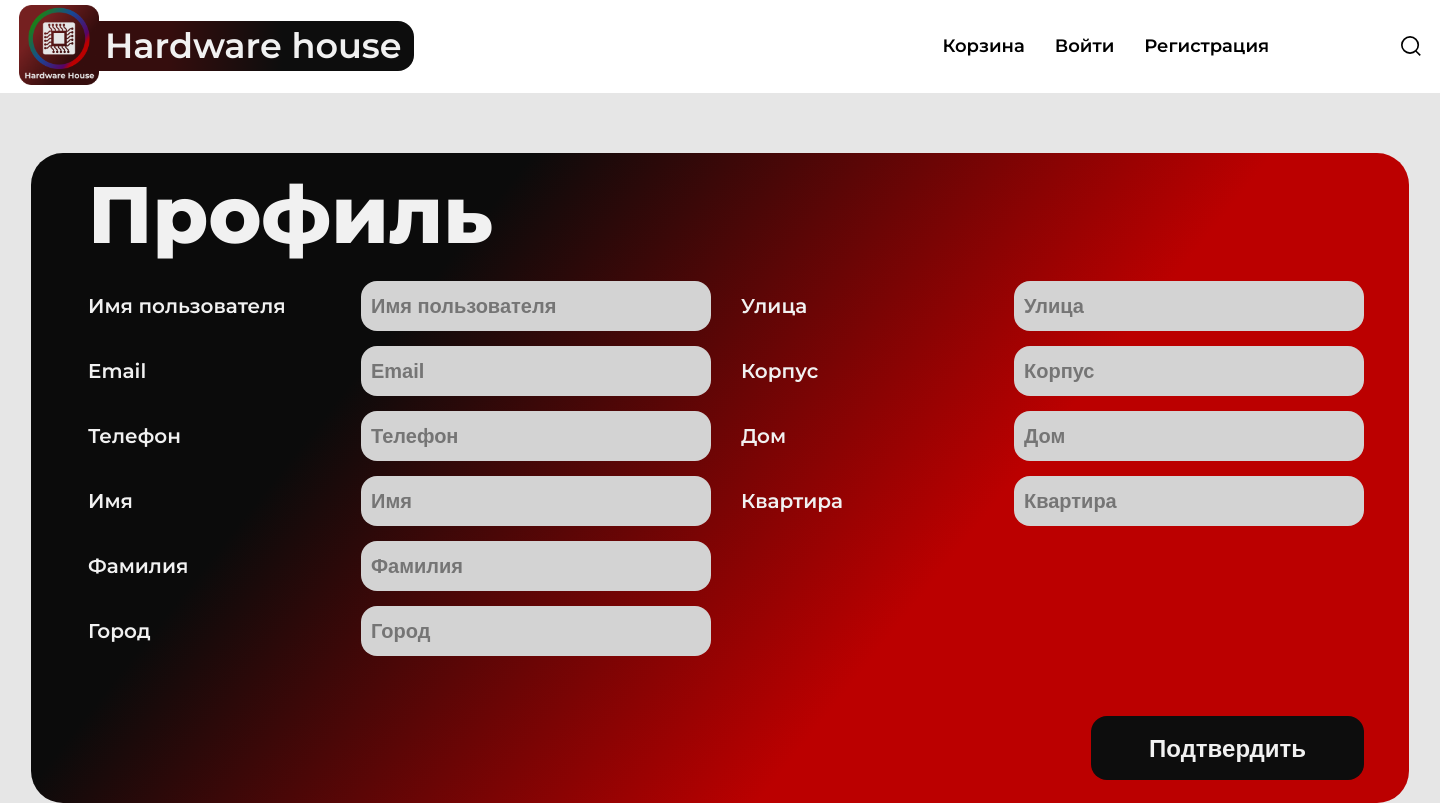
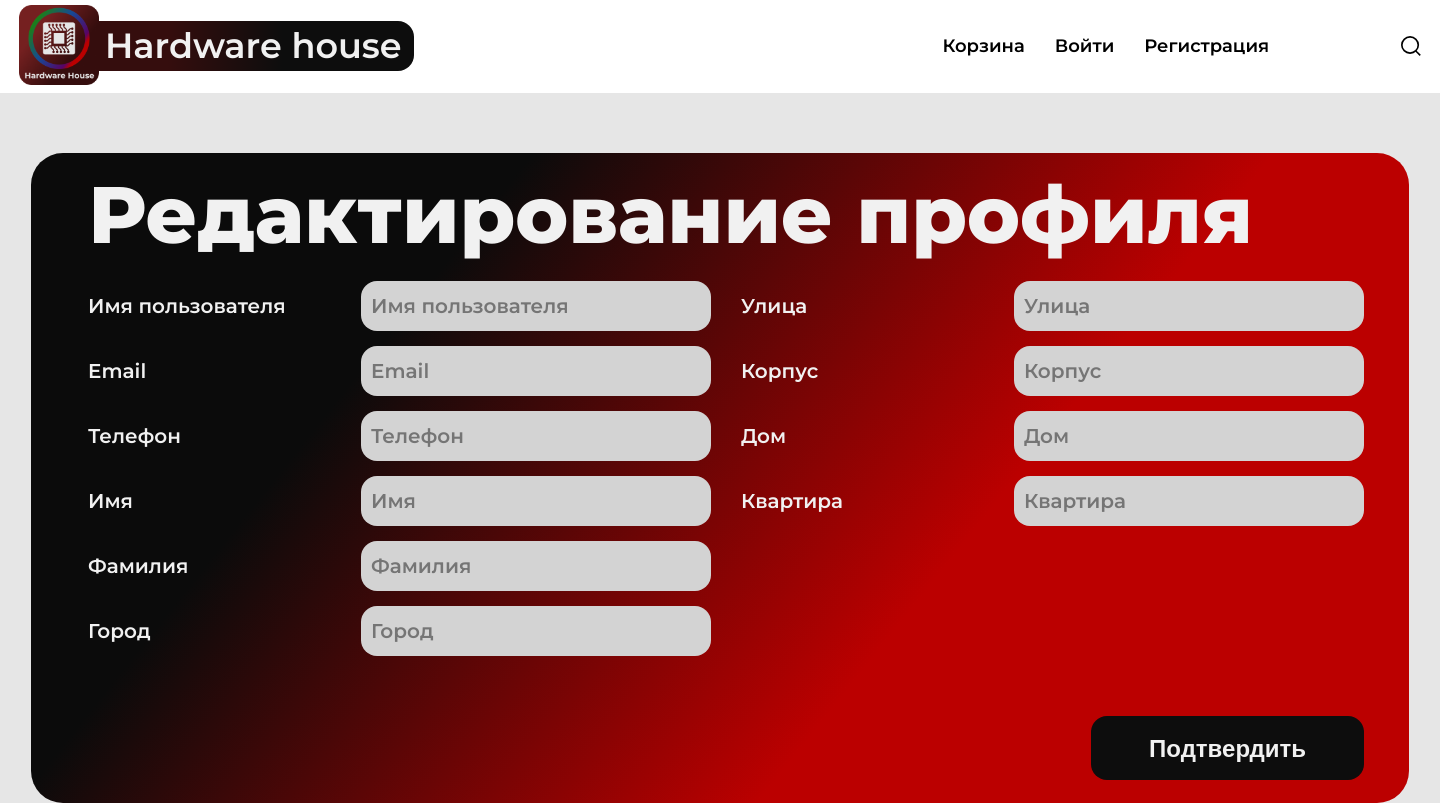
Before and after one commit to ZinchenkoEgor0205/Videostore, a Django app: page /user/account_edit/ in a window 1440 px wide; the page is wider, and only the part inside the window is pictured. Shown: the part 33-836 px from the top of that part. Run offline with Django 4.2, Linux system fonts and the light colour scheme.

Commit message:
input styles were edited

```diff
--- a/app_basket/templates/basket_detail.html
+++ b/app_basket/templates/basket_detail.html
@@ -8,7 +8,7 @@
     <meta charset="UTF-8">
     <title>Title</title>
     <link rel="stylesheet" href="{% static 'styles/reset.css' %}">
-    <link rel="stylesheet" href="{% static 'styles/common_style.css' %}">
+    <link rel="stylesheet" href="{% static 'styles/common_styles.css' %}">
     <link rel="stylesheet" href="{% static 'styles/basket_styles.css' %}">
     <link href="https://fonts.googleapis.com/css2?family=Montserrat:wght@400;600;700;800&display=swap" rel="stylesheet">
 </head>
--- a/app_basket/templates/gratitude.html
+++ b/app_basket/templates/gratitude.html
@@ -8,7 +8,7 @@
         <meta charset="UTF-8">
         <title>Gratitude</title>
         <link rel="stylesheet" href="{% static 'styles/reset.css' %}">
-        <link rel="stylesheet" href="{% static 'styles/common_style.css' %}">
+        <link rel="stylesheet" href="{% static 'styles/common_styles.css' %}">
         <link rel="stylesheet" href="{% static 'styles/gratitude_style.css' %}">
         <link href="https://fonts.googleapis.com/css2?family=Montserrat:wght@400;600;700;800&display=swap" rel="stylesheet">
     </head>
--- a/app_main/templates/main.html
+++ b/app_main/templates/main.html
@@ -9,7 +9,7 @@
     <meta charset="UTF-8">
     <title>Title</title>
     <link rel="stylesheet" href="{% static 'styles/reset.css' %}">
-    <link rel="stylesheet" href="{% static 'styles/common_style.css' %}">
+    <link rel="stylesheet" href="{% static 'styles/common_styles.css' %}">
     <link rel="stylesheet" href="{% static 'styles/main_style.css' %}">
     <link href="https://fonts.googleapis.com/css2?family=Montserrat:wght@400;600;700;800&display=swap" rel="stylesheet">
     <script src="https://ajax.googleapis.com/ajax/libs/jquery/2.1.1/jquery.min.js"></script>
--- a/app_main/templates/videocard_detail.html
+++ b/app_main/templates/videocard_detail.html
@@ -8,7 +8,7 @@
     <meta charset="UTF-8">
     <title>Title</title>
     <link rel="stylesheet" href="{% static 'styles/reset.css' %}">
-    <link rel="stylesheet" href="{% static 'styles/common_style.css' %}">
+    <link rel="stylesheet" href="{% static 'styles/common_styles.css' %}">
     <link rel="stylesheet" href="{% static 'styles/videocard_detail_style.css' %}">
     <link href="https://fonts.googleapis.com/css2?family=Montserrat:wght@400;600;700;800&display=swap" rel="stylesheet">
 </head>
--- a/app_user/static/styles/account_edit_style.css
+++ b/app_user/static/styles/account_edit_style.css
@@ -18,9 +18,8 @@
 }
 
 .account-header {
-    display: inline-block;
+    display: block;
     height: 95px;
-    width: 452px;
     font-weight: 800;
     font-size: 80px;
     line-height: 98px;
--- a/app_user/static/styles/account_styles.css
+++ b/app_user/static/styles/account_style.css
@@ -20,7 +20,7 @@
 .account-header {
     display: inline-block;
     height: 95px;
-    width: 452px;
+    width: 800px;
     font-weight: 800;
     font-size: 80px;
     line-height: 98px;
@@ -40,6 +40,7 @@
 .account-content-item {
     width: 623px;
     height: 50px;
+    margin-right: 30px;
     display: flex;
     justify-content: space-between;
     margin-bottom: 15px;
--- a/app_user/templates/account-edit.html
+++ b/app_user/templates/account-edit.html
@@ -8,7 +8,7 @@
     <meta charset="UTF-8">
     <title>Title</title>
     <link rel="stylesheet" href="{% static 'styles/reset.css' %}">
-    <link rel="stylesheet" href="{% static 'styles/common_style.css' %}">
+    <link rel="stylesheet" href="{% static 'styles/common_styles.css' %}">
     <link rel="stylesheet" href="{% static 'styles/account_edit_style.css' %}">
     <link href="https://fonts.googleapis.com/css2?family=Montserrat:wght@400;600;700;800&display=swap" rel="stylesheet">
 </head>
@@ -18,47 +18,47 @@
 <section class="account">
     <form action="" method="post" class="container account-container">
         {% csrf_token %}
-        <h1 class="account-header">Профиль</h1>
+        <h1 class="account-header">Редактирование профиля</h1>
         <div class="account-content">
             <div class="account-content-item">
                 <div class="account-content-item-left">Имя пользователя</div>
-                <input type="text" value="{{ user.username }}" name="username" class="form-input account-content-item-right" placeholder="Имя пользователя" required="" id="id_username">
+                <input type="text" value="{{ user.username }}" name="username" class="form-input account-content-item-right input-gray" placeholder="Имя пользователя" required="" id="id_username">
             </div>
             <div class="account-content-item">
                 <div class="account-content-item-left">Email</div>
-                <input type="text" value="{{ user.email }}" name="email" class="form-input account-content-item-right" placeholder="Email" required="" id="id_username">
+                <input type="text" value="{{ user.email }}" name="email" class="form-input account-content-item-right input-gray" placeholder="Email" required="" id="id_username">
             </div>
             <div class="account-content-item">
                 <div class="account-content-item-left">Телефон</div>
-                <input type="text" value="{{ user.profile.phone }}" name="phone" class="form-input account-content-item-right" placeholder="Телефон" required="" id="id_username">
+                <input type="text" value="{{ user.profile.phone }}" name="phone" class="form-input account-content-item-right input-gray" placeholder="Телефон" required="" id="id_username">
             </div>
             <div class="account-content-item">
                 <div class="account-content-item-left">Имя</div>
-                <input type="text" value="{{ user.first_name }}" name="first_name" class="form-input account-content-item-right" placeholder="Имя" required="" id="id_username">
+                <input type="text" value="{{ user.first_name }}" name="first_name" class="form-input account-content-item-right input-gray" placeholder="Имя" required="" id="id_username">
             </div>
             <div class="account-content-item">
                 <div class="account-content-item-left">Фамилия</div>
-                <input type="text" value="{{ user.last_name }}" name="last_name" class="form-input account-content-item-right" placeholder="Фамилия" required="" id="id_username">
+                <input type="text" value="{{ user.last_name }}" name="last_name" class="form-input account-content-item-right input-gray" placeholder="Фамилия" required="" id="id_username">
             </div>
             <div class="account-content-item">
                 <div class="account-content-item-left">Город</div>
-                <input type="text" value="{{ user.profile.city }}" name="city" class="form-input account-content-item-right" placeholder="Город" required="" id="id_username">
+                <input type="text" value="{{ user.profile.city }}" name="city" class="form-input account-content-item-right input-gray" placeholder="Город" required="" id="id_username">
             </div>
             <div class="account-content-item">
                 <div class="account-content-item-left">Улица</div>
-                <input type="text" value="{{ user.profile.street }}" name="street" class="form-input account-content-item-right" placeholder="Улица" required="" id="id_username">
+                <input type="text" value="{{ user.profile.street }}" name="street" class="form-input account-content-item-right input-gray" placeholder="Улица" required="" id="id_username">
             </div>
             <div class="account-content-item">
                 <div class="account-content-item-left">Корпус</div>
-                <input type="text" value="{{ user.profile.housing }}" name="housing" class="form-input account-content-item-right" placeholder="Корпус" required="" id="id_username">
+                <input type="text" value="{{ user.profile.housing }}" name="housing" class="form-input account-content-item-right input-gray" placeholder="Корпус" required="" id="id_username">
             </div>
             <div class="account-content-item">
                 <div class="account-content-item-left">Дом</div>
-                <input type="text" value="{% if user.profile.house %}{{ user.profile.house }}{% else %}{% endif %}" name="house" class="form-input account-content-item-right" placeholder="Дом" required="" id="id_username">
+                <input type="text" value="{% if user.profile.house %}{{ user.profile.house }}{% else %}{% endif %}" name="house" class="form-input account-content-item-right input-gray" placeholder="Дом" required="" id="id_username">
             </div>
             <div class="account-content-item">
                 <div class="account-content-item-left">Квартира</div>
-                <input type="text" value="{% if user.profile.apartment %}{{ user.profile.apartment }}{% else %}{% endif %}" name="apartment" class="form-input account-content-item-right" placeholder="Квартира" required="" id="id_username">
+                <input type="text" value="{% if user.profile.apartment %}{{ user.profile.apartment }}{% else %}{% endif %}" name="apartment" class="form-input account-content-item-right input-gray" placeholder="Квартира" required="" id="id_username">
             </div>
         </div>
         <div class="account-footer">
--- a/app_user/templates/account.html
+++ b/app_user/templates/account.html
@@ -8,8 +8,8 @@
     <meta charset="UTF-8">
     <title>Title</title>
     <link rel="stylesheet" href="{% static 'styles/reset.css' %}">
-    <link rel="stylesheet" href="{% static 'styles/common_style.css' %}">
-    <link rel="stylesheet" href="{% static 'styles/account_styles.css' %}">
+    <link rel="stylesheet" href="{% static 'styles/common_styles.css' %}">
+    <link rel="stylesheet" href="{% static 'styles/account_style.css' %}">
     <link href="https://fonts.googleapis.com/css2?family=Montserrat:wght@400;600;700;800&display=swap" rel="stylesheet">
 </head>
 {% endblock head %}
--- a/app_user/templates/login.html
+++ b/app_user/templates/login.html
@@ -6,7 +6,7 @@
 {% block head %}
 <head>
     <link rel="stylesheet" href="{% static 'styles/reset.css' %}">
-    <link rel="stylesheet" href="{% static 'styles/common_style.css' %}">
+    <link rel="stylesheet" href="{% static 'styles/common_styles.css' %}">
     <link rel="stylesheet" href="{% static 'styles/login_styles.css' %}">
     <link href="https://fonts.googleapis.com/css2?family=Montserrat:wght@400;600;700;800&display=swap" rel="stylesheet">
     <meta charset="UTF-8">
--- a/app_user/templates/register.html
+++ b/app_user/templates/register.html
@@ -8,7 +8,7 @@
     <meta charset="UTF-8">
     <title>Title</title>
     <link rel="stylesheet" href="{% static 'styles/reset.css' %}">
-    <link rel="stylesheet" href="{% static 'styles/common_style.css' %}">
+    <link rel="stylesheet" href="{% static 'styles/common_styles.css' %}">
     <link rel="stylesheet" href="{% static 'styles/register_styles.css' %}">
     <link href="https://fonts.googleapis.com/css2?family=Montserrat:wght@400;600;700;800&display=swap" rel="stylesheet">
 </head>
--- a/static/styles/common_style.css
+++ b/static/styles/common_styles.css
@@ -5,6 +5,10 @@
 a {
     text-decoration: none;
     color: #000;
+}
+
+input {
+    font-family: 'Montserrat', sans-serif;
 }
 
 input:active {
@@ -105,3 +109,18 @@ section {
     transform: scale(1.03);
     background: #232323;
 }
+
+.input-gray {
+    border: 0;
+    transition-duration: 0.2s;
+    transition-property: background;
+}
+
+.input-gray:hover {
+    background: #F5F5F5;
+}
+
+.input-gray:focus {
+    border: 0;
+    outline: 0;
+}
```
Also changed, not shown: app_basket/templates/order.html (+9 -9 lines), db.sqlite3.
